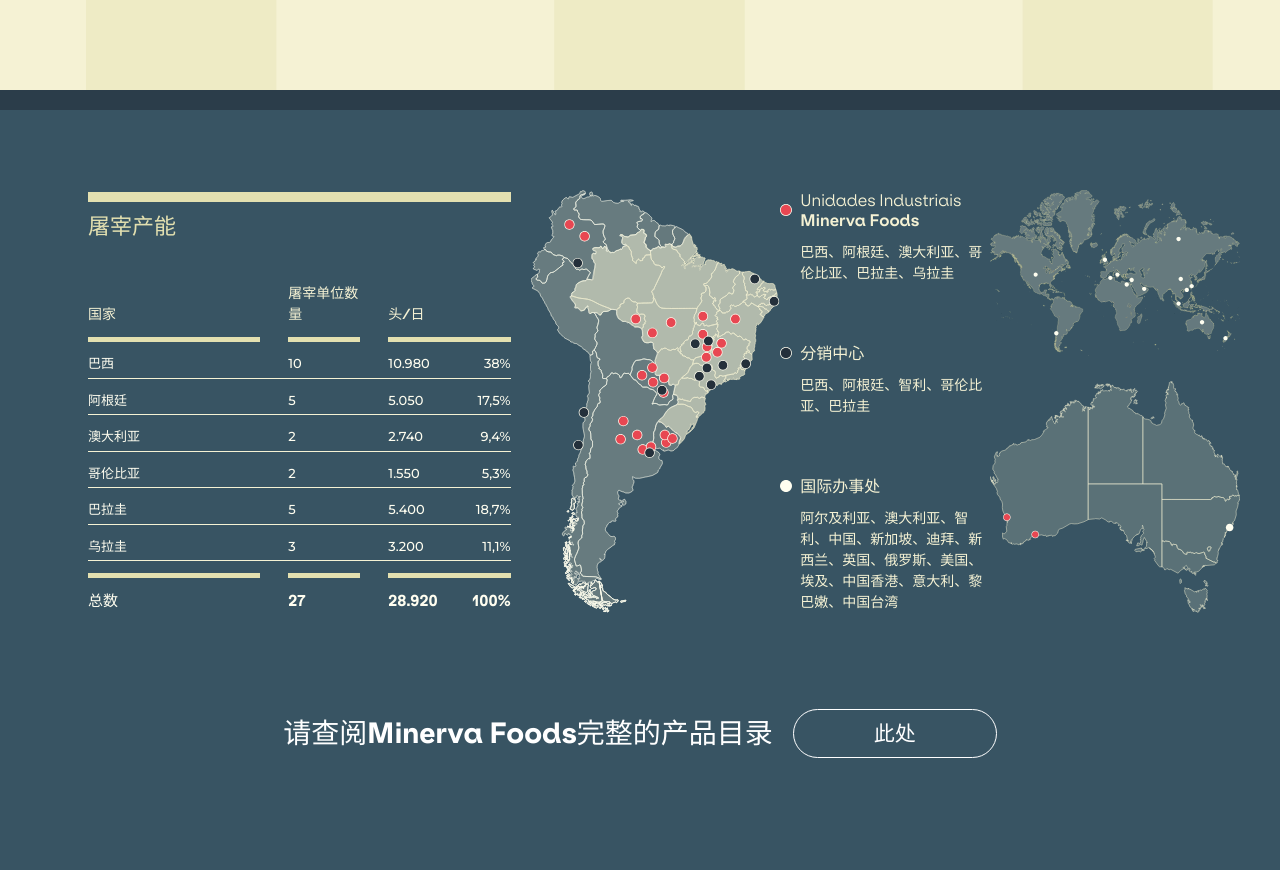
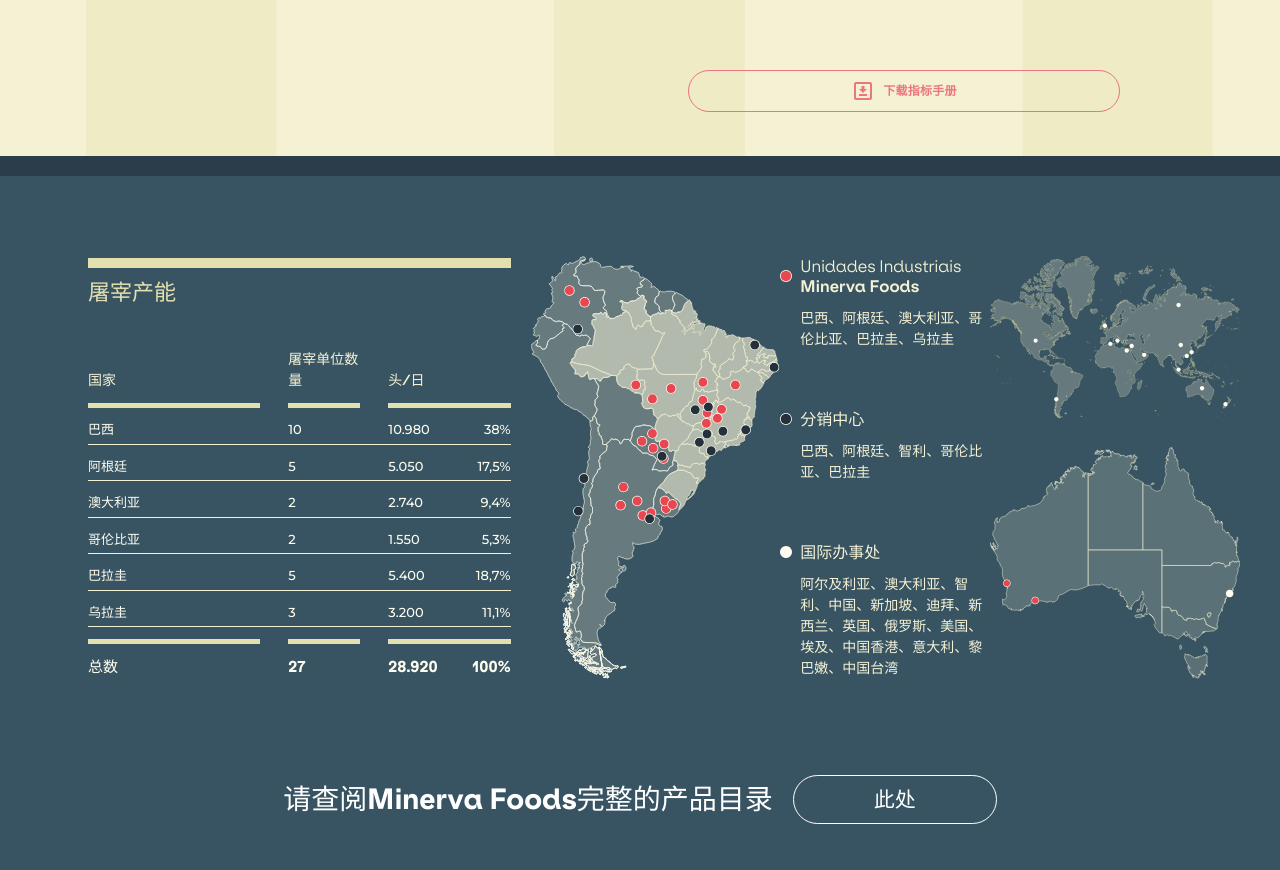
Before and after one commit to iurynadin/minervafoods, a website: page pages/index_ch.html in a window 1280 px wide. Shown: the part 2248-3118 px from the top of the page. Drawn offline with nearby package versions, Linux system fonts and the light colour scheme; grey boxes are pictures that could not be loaded.

Commit message:
habilitado botão nas demais linguas

```diff
--- a/pages/index_ch.html
+++ b/pages/index_ch.html
@@ -805,7 +805,7 @@
               </div>
               <div class="relative z-20 flex flex-row justify-center md:justify-end mt-3 md:mt-10 pt-10 pb-5 w-[99%] lg:w-[75%] 2xl:w-[70%] mx-auto" >
 
-                <!-- <a href="#" class="group flex flex-row flex-nowrap items-center justify-center space-x-2 w-[95%] md:w-[45%] 2xl:w-[48%] font-montserrat font-semibold text-[10px] md:text-[12px] 2xl:text-[21px] uppercase text-minerva-a3 py-2 2xl:py-4 px-4 border border-minerva-a3 rounded-full hover:bg-minerva-a3 hover:text-minerva-c1 transition-all duration-300" >
+                <a href="#" class="group flex flex-row flex-nowrap items-center justify-center space-x-2 w-[95%] md:w-[45%] 2xl:w-[48%] font-montserrat font-semibold text-[10px] md:text-[12px] 2xl:text-[21px] uppercase text-minerva-a3 py-2 2xl:py-4 px-4 border border-minerva-a3 rounded-full hover:bg-minerva-a3 hover:text-minerva-c1 transition-all duration-300" >
                   <svg id="MDI_download-box-outline" data-name="MDI / download-box-outline" xmlns="http://www.w3.org/2000/svg" width="24" height="24" viewBox="0 0 24 24" class="fill-[#EB7580] group-hover:fill-minerva-c1 transition-all duration-300" >
                     <path
                       id="Path_download-box-outline"
@@ -813,10 +813,12 @@
                       d="M8,17V15h8v2H8m8-7-4,4L8,10h2.5V7h3v3H16M5,3H19a2,2,0,0,1,2,2V19a1.993,1.993,0,0,1-2,2H5a2,2,0,0,1-2-2V5A2.006,2.006,0,0,1,5,3M5,5V19H19V5Z"
                     />
                   </svg>
-                  <span class="tracking-[0.21px]">Baixe o caderno de indicadores</span>
-                </a> -->
-
-              </div>
+                  <span class="tracking-[0.21px]">下载指标手册</span>
+                </a>
+
+
+            </div>
+            <br>
             </section>
             <!-- Fim do Alcance -->
 
```
Also changed, not shown: pages/index_ab.html (+5 -4 lines), pages/index_cht.html (+4 -3 lines).
